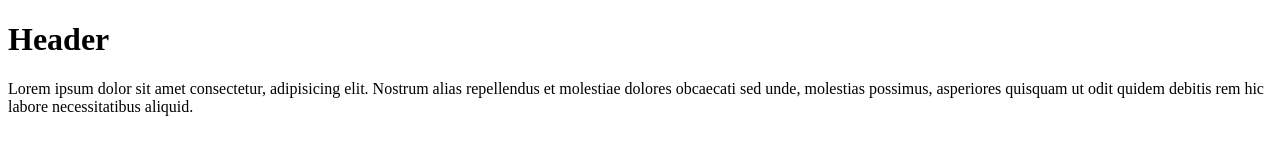
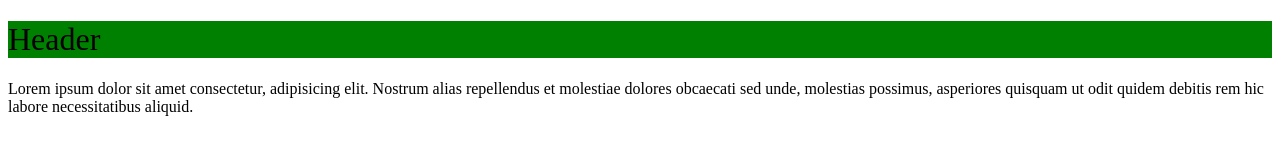
Before and after one commit to ziad-abdelshafi/git-one, a plain HTML site: page index.html in a window 1280 px wide. Drawn offline with Linux system fonts and the light colour scheme.

Commit message:
add style file and linked it to index file

```diff
--- a/index.html
+++ b/index.html
@@ -4,6 +4,7 @@
     <meta charset="UTF-8">
     <meta http-equiv="X-UA-Compatible" content="IE=edge">
     <meta name="viewport" content="width=device-width, initial-scale=1.0">
+    <link rel="stylesheet" href="style.css">
     <title>Document</title>
 </head>
 <body>
--- /dev/null
+++ b/style.css
@@ -0,0 +1,4 @@
+h1 {
+    font-weight: lighter;
+    background-color: green;
+}
```
